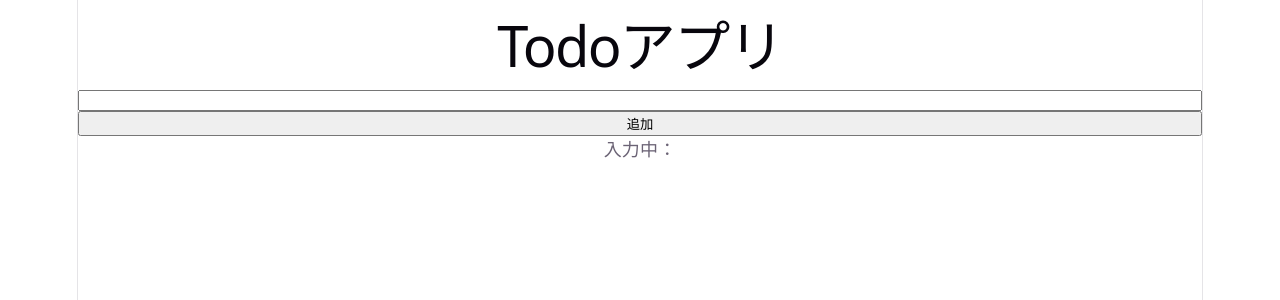
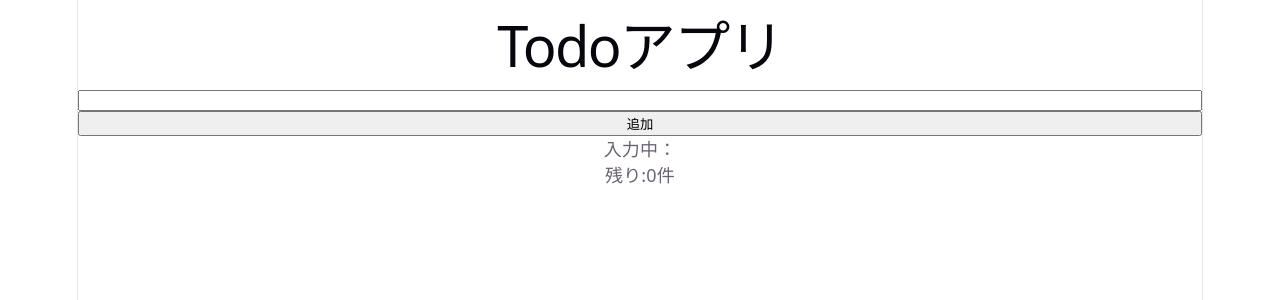
Before and after one commit to tsunat973/todo-app, a React (Vite) app: page / in a window 1280 px wide. Shown: the top 300 px of the page. Built offline with nearby package versions, Linux system fonts and the light colour scheme.

Commit message:
残り件数表示

```diff
--- a/src/App.jsx
+++ b/src/App.jsx
@@ -1,4 +1,4 @@
-import { useState } from "react";
+import { useEffect, useState } from "react";
 
 function App() {
   const [text, setText] = useState("");
@@ -52,6 +52,11 @@ function App() {
       />
       <button onClick={addTodo}>追加</button>
       <p>入力中： {text}</p>
+      <p>
+        残り:
+        {todos.filter((todo) => !todo.completed).length}
+        件
+      </p>
       {todos.map((todo, index) => (
         <div key={index}>
           <p style={{
```
